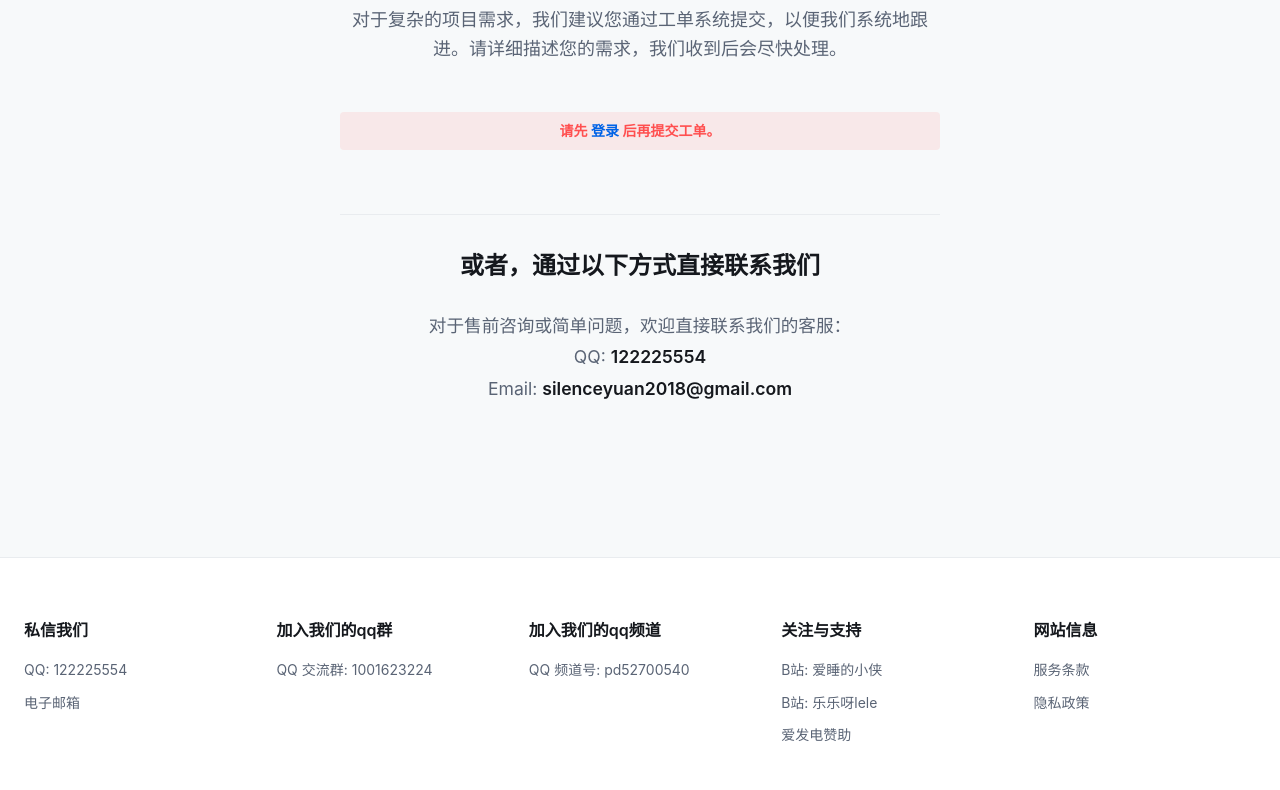
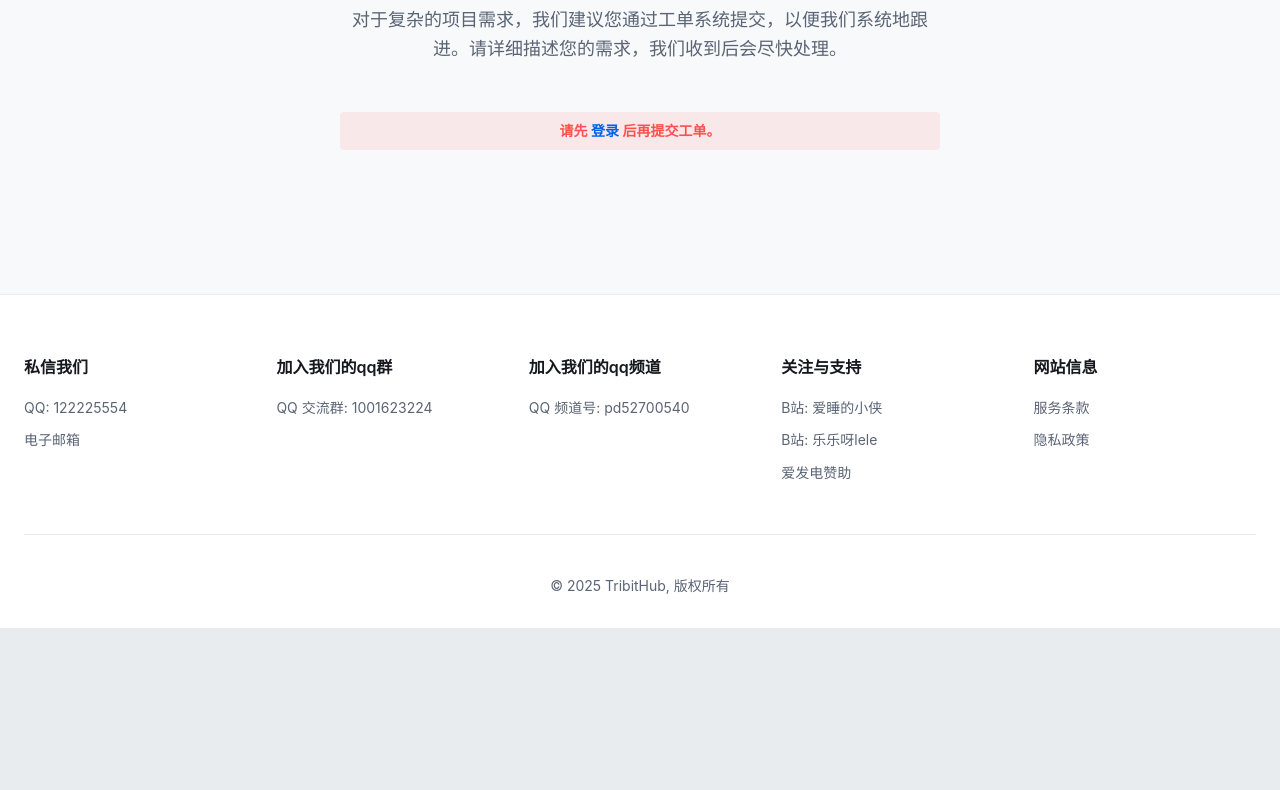
Before and after one commit to silenceyuana/TribitHub-offical, a website: page public/contact.html in a window 1280 px wide. Shown: the part 304-1094 px from the top of the page. After the commit the page ends 932 px from the top, so only its background shows below. Drawn offline with Linux system fonts and the light colour scheme.

Commit message:
更新商城

```diff
--- a/public/contact.html
+++ b/public/contact.html
@@ -15,29 +15,6 @@
             font-size: 16px;
             min-height: 24px;
         }
-        /* ▼▼▼ 新增：联系信息区域的样式 ▼▼▼ */
-        .contact-info-section {
-            max-width: 600px;
-            margin: 4rem auto 0;
-            padding-top: 2rem;
-            border-top: 1px solid var(--border-color);
-            text-align: center;
-        }
-        .contact-info-section h3 {
-            font-size: 1.5rem;
-            color: var(--text-primary);
-            margin-bottom: 1.5rem;
-        }
-        .contact-info-section p {
-            font-size: 1.1rem;
-            color: var(--text-secondary);
-            line-height: 1.8;
-        }
-        .contact-info-section .contact-value {
-            font-weight: 600;
-            color: var(--text-primary);
-        }
-        /* ▲▲▲ 样式结束 ▲▲▲ */
     </style>
 </head>
 <body class="is-boxed has-animations">
@@ -57,6 +34,7 @@
                         <li><a href="pricing.html">我们的介绍</a></li>
                         <li><a href="contact.html">联系我们</a></li>
                         <li><a href="wiki.html">文档中心</a></li>
+                        <li><a href="https://afdian.com/a/Tribit">商城</a></li>
                         <li><a href="login-user.html">注册/登录</a></li>
 
                     </ul>
@@ -104,17 +82,6 @@
                         </div>
 
                         <!-- ▼▼▼ 新增：我们的联系方式区域 ▼▼▼ -->
-                        <div class="contact-info-section">
-                            <h3>或者，通过以下方式直接联系我们</h3>
-                            <p>
-                                对于售前咨询或简单问题，欢迎直接联系我们的客服：<br>
-                                QQ: <span class="contact-value">122225554</span><br>
-                                Email: <span class="contact-value">silenceyuan2018@gmail.com</span>
-                            </p>
-                            <p style="font-size: 0.9rem; margin-top: 1.5rem;">
-
-                            </p>
-                        </div>
                         <!-- ▲▲▲ 区域结束 ▲▲▲ -->
 
                     </div>
```
Also changed, not shown: public/index.html (+8 -0 lines), public/pricing.html (+1 -0 lines), public/privacy.html (+1 -0 lines), public/terms.html (+2 -1 lines), public/wiki-article.html (+1 -0 lines), public/wiki.html (+1 -0 lines).
